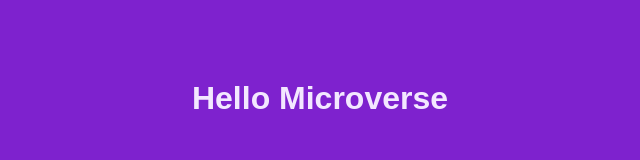
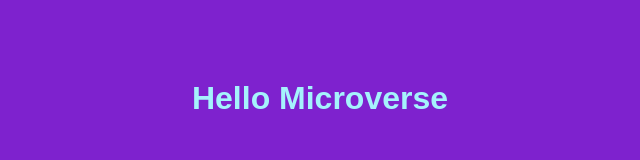
Before and after one commit to Spacelama587/Hello, a website: page index.html in a window 1280 px wide. Shown: the whole page, without its empty margins (320-960 px from the left). Drawn offline with Linux system fonts and the light colour scheme.

Commit message:
fix optional changes required

```diff
--- a/index.html
+++ b/index.html
@@ -8,6 +8,6 @@
     <title>Hello Microverse</title>
 </head>
 <body>
-    <h1>Hello Microverse</h1>
+    <h1 class = "header-text">Hello Microverse</h1>
 </body>
 </html>
--- a/style.css
+++ b/style.css
@@ -2,8 +2,8 @@ body {
   background-color: #7e22ce;
 }
 
-h1 {
-  color: #f3e8ff;
+.header-text {
+  color: #a5f3fc;
   text-align: center;
   font-family: sans-serif;
   margin-top: 5rem;
```
Also changed, not shown: README.md.
